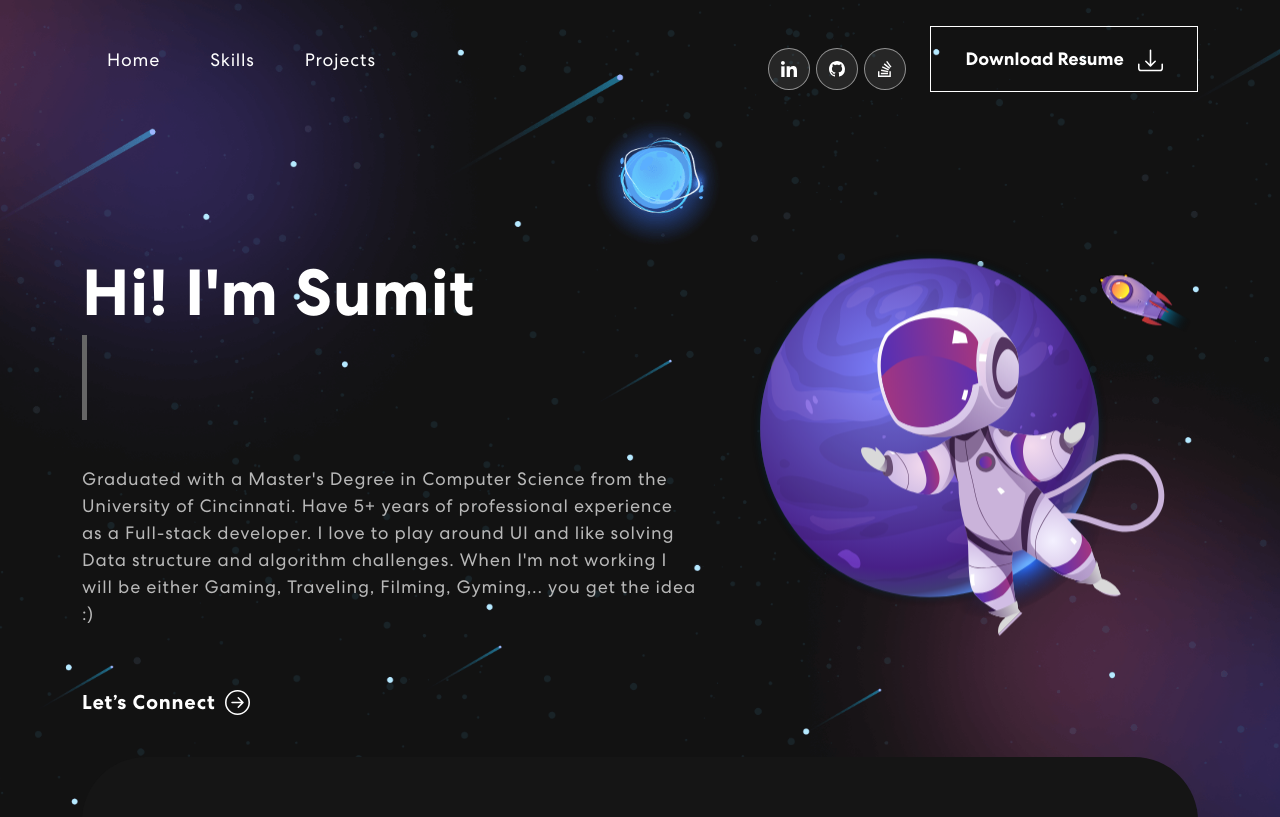
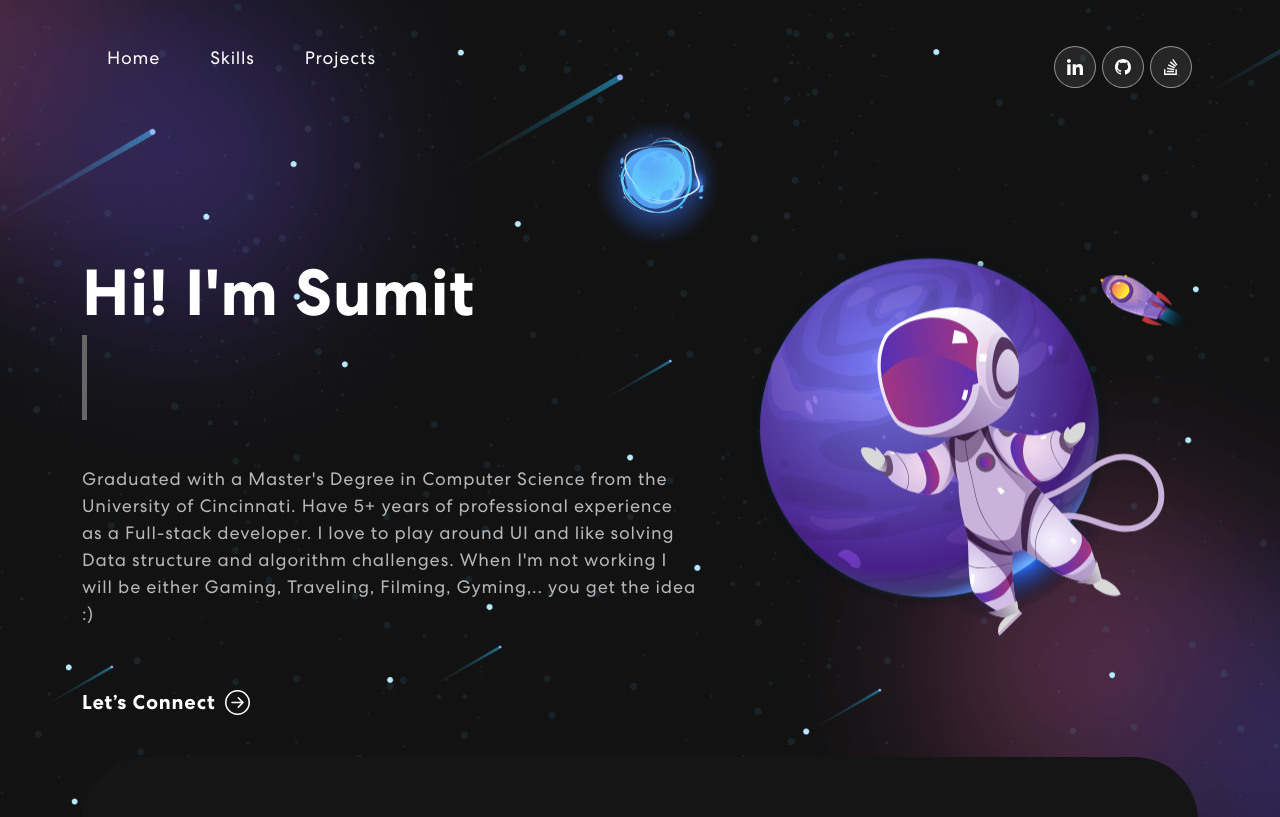
Before and after one commit to ghewadesumit/portfolio, a React (Create React App) app in the folder client/: page / in a window 1280 px wide. Shown: the top 817 px of the page. Built offline with nearby package versions, Linux system fonts and the light colour scheme.

Commit message:
removed download

```diff
--- a/client/src/components/Navbar.js
+++ b/client/src/components/Navbar.js
@@ -46,7 +46,7 @@ export const NavbarContainer = ()=>{
         </Nav>
         <span className="navbar-text">
             <SocialIcons/>
-            <button  onClick={(e)=> handleDownload(e)}className="vvd"><span>Download Resume <span className="download"><Download size={25} /></span></span></button>
+            {/* <button  onClick={(e)=> handleDownload(e)}className="vvd"><span>Download Resume <span className="download"><Download size={25} /></span></span></button> */}
         </span>
       </Navbar.Collapse>
     </Container>
```
Also changed, not shown: 1 other file (tests, documents, lock files or other folders).
